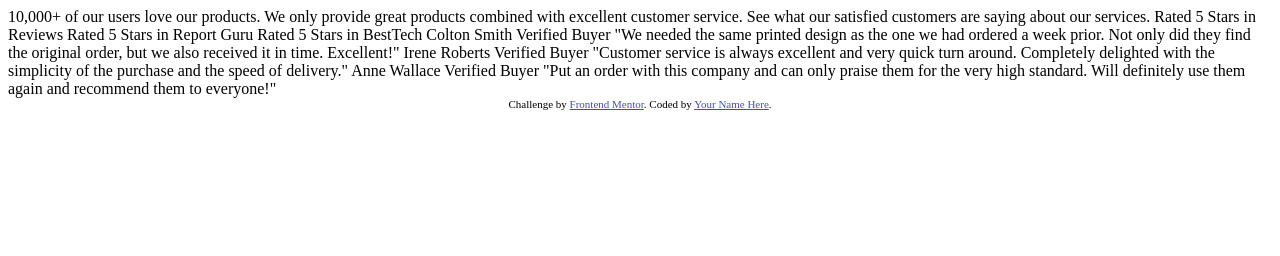
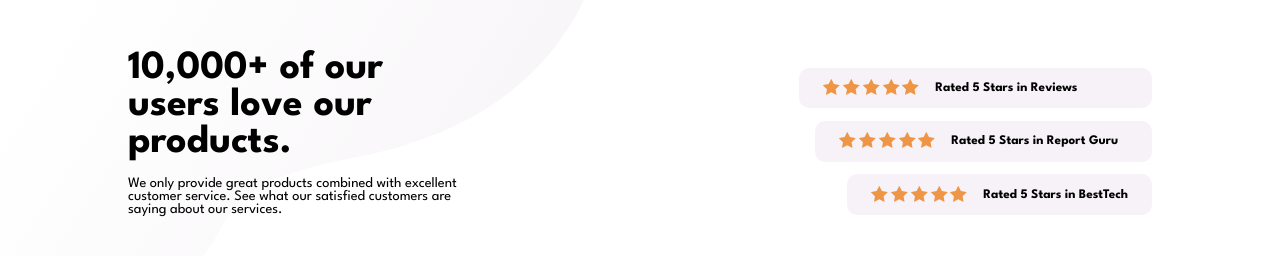
Before and after one commit to devhiderlan/social-proof-section-master, a plain HTML site: page index.html in a window 1280 px wide. Drawn offline with Linux system fonts and the light colour scheme.

Commit message:
Criado estrutura da seção 'topo' da página

```diff
--- a/Assets/CSS/style.css
+++ b/Assets/CSS/style.css
@@ -0,0 +1,61 @@
+@import url('https://fonts.googleapis.com/css2?family=League+Spartan:wght@400;500;700&display=swap');
+
+*{
+  margin: 0;
+  padding: 0;
+}
+
+body {
+  background-image: url(../images/bg-pattern-top-desktop.svg);
+  background-repeat: no-repeat;
+  font-family: 'League Spartan', sans-serif;
+  font-size: 15px;
+}
+
+.container{
+  margin: 0 auto;
+  width: 80%;
+}
+
+.topo {
+  display: flex;
+  justify-content: space-between;
+  margin-top: 50px;
+  flex-wrap: wrap;
+}
+
+.topo h1 {
+  font-size: 2.5rem;
+  margin-bottom: 1rem;
+}
+
+.topo p {
+  font-size: .9rem;
+}
+
+.avaliacoes {
+  margin-top: 18px;
+}
+
+.avaliacao__cliente {
+  display: flex;
+  flex-wrap: wrap;
+  background-color: #f7f2f8;
+  padding: .7rem 1.5rem;
+  margin-bottom: .8rem;
+  font-size: .7rem;
+  align-items: center;
+  border-radius: 10px;
+}
+
+.avaliacao__img {
+  margin-right: 1rem;
+}
+
+.avaliacao__2 {
+  margin-left: 1rem;
+}
+
+.avaliacao__3 {
+  margin-left: 2rem;
+}
--- a/index.html
+++ b/index.html
@@ -3,37 +3,78 @@
   <head>
     <meta charset="UTF-8" />
     <meta name="viewport" content="width=device-width, initial-scale=1.0" />
-    <!-- displays site properly based on user's device -->
 
-    <link
-      rel="icon"
-      type="image/png"
-      sizes="32x32"
-      href="./images/favicon-32x32.png"
-    />
+    <title>Social proof section</title>
+    <link rel="stylesheet" href="./Assets/CSS/style.css" />
 
-    <title>Frontend Mentor | Social proof section</title>
-
-    <!-- Feel free to remove these styles or customise in your own stylesheet 👍 -->
-    <style>
-      .attribution {
-        font-size: 11px;
-        text-align: center;
-      }
-      .attribution a {
-        color: hsl(228, 45%, 44%);
-      }
-    </style>
   </head>
   <body>
-    10,000+ of our users love our products.
+    <div class="container">
+      <div class="topo">
+        <div class="titulo__principal">
+          <h1>10,000+ of our<br> users love our <br> products.</h1>
+          <p>We only provide great products combined with excellent <br> customer service.
+            See what our satisfied customers are <br> saying about our services.</p>
+        </div>
+        <div class="avaliacoes">
+          <div class="avaliacao__1">
+            <div class="avaliacao__cliente">
+              <div class="avaliacao__img">
+                <img src="./Assets/images/icon-star.svg" alt="estrela">
+                <img src="./Assets/images/icon-star.svg" alt="estrela">
+                <img src="./Assets/images/icon-star.svg" alt="estrela">
+                <img src="./Assets/images/icon-star.svg" alt="estrela">
+                <img src="./Assets/images/icon-star.svg" alt="estrela">
+              </div>
+              <div class="avaliacao__texto1">
+                <h3>Rated 5 Stars in Reviews</h3>
+              </div>
+            </div>
+          </div>
 
-    We only provide great products combined with excellent customer service.
-    See what our satisfied customers are saying about our services.
+          <div class="avaliacao__2">
+            <div class="avaliacao__cliente">
+              <div class="avaliacao__img">
+                <img src="./Assets/images/icon-star.svg" alt="estrela">
+                <img src="./Assets/images/icon-star.svg" alt="estrela">
+                <img src="./Assets/images/icon-star.svg" alt="estrela">
+                <img src="./Assets/images/icon-star.svg" alt="estrela">
+                <img src="./Assets/images/icon-star.svg" alt="estrela">
+              </div>
+              <div class="avaliacao__texto2">
+                <h3>Rated 5 Stars in Report Guru</h3>
+                </div>
+              </div>
+                <div class="avaliacao__3">
+                  <div class="avaliacao__cliente">
+                    <div class="avaliacao__img">
+                      <img src="./Assets/images/icon-star.svg" alt="estrela">
+                      <img src="./Assets/images/icon-star.svg" alt="estrela">
+                      <img src="./Assets/images/icon-star.svg" alt="estrela">
+                      <img src="./Assets/images/icon-star.svg" alt="estrela">
+                      <img src="./Assets/images/icon-star.svg" alt="estrela">
+                    </div>
+                    <div class="avaliacao__texto3">
+                      <h3>Rated 5 Stars in BestTech</h3>
+                    </div>
+              </div>
+            </div>
+          </div>
+        </div>
+      </div>
+    </div>
 
-    Rated 5 Stars in Reviews
-    Rated 5 Stars in Report Guru
-    Rated 5 Stars in BestTech
+
+
+
+
+
+
+    <!--
+
+
+
+
 
     Colton Smith
     Verified Buyer
@@ -55,7 +96,7 @@
       Challenge by
       <a href="https://www.frontendmentor.io?ref=challenge" target="_blank"
         >Frontend Mentor</a
-      >. Coded by <a href="#">Your Name Here</a>.
+      >. Coded by <a href="#">Your Name Here</a>. -->
     </div>
   </body>
 </html>
```
